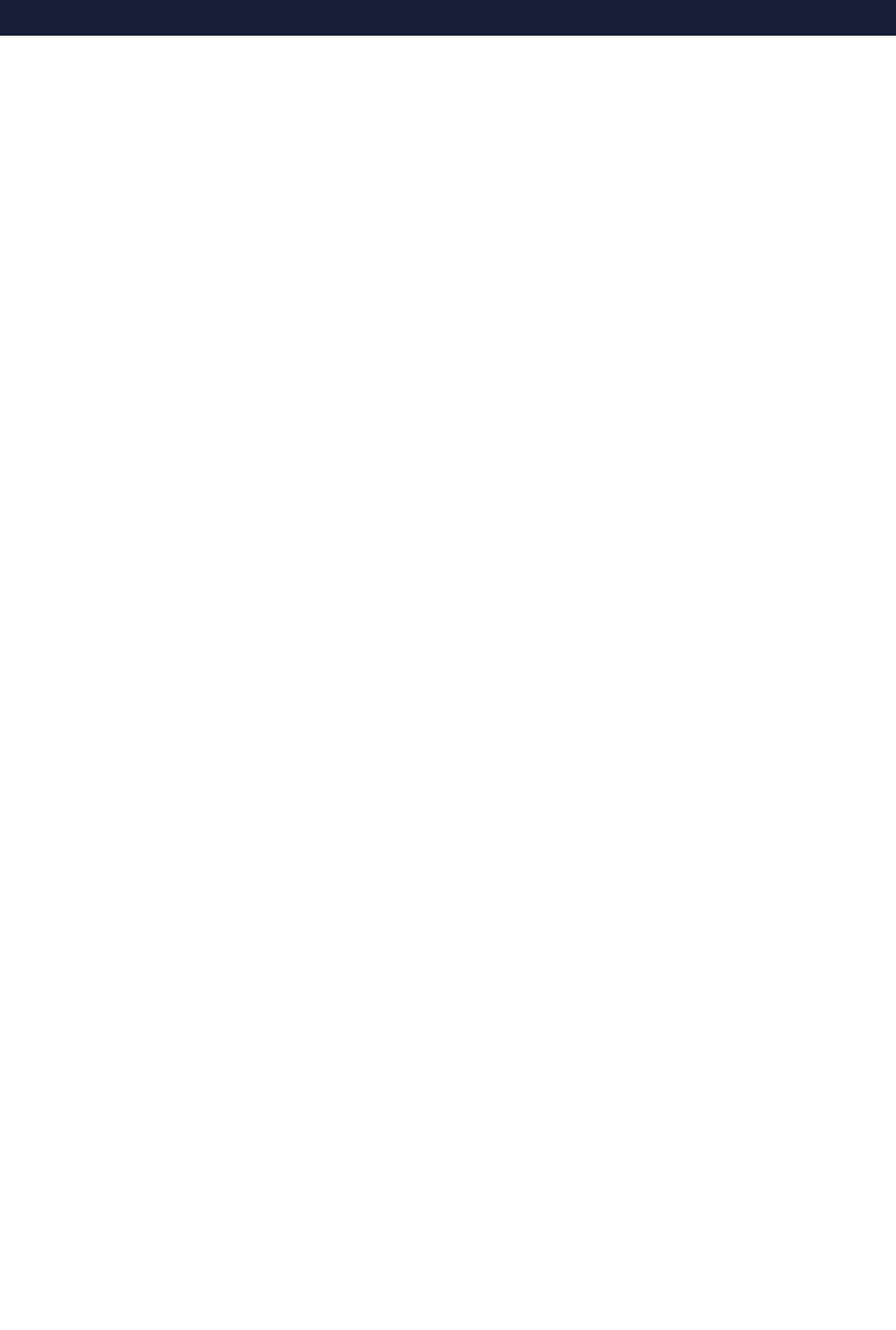
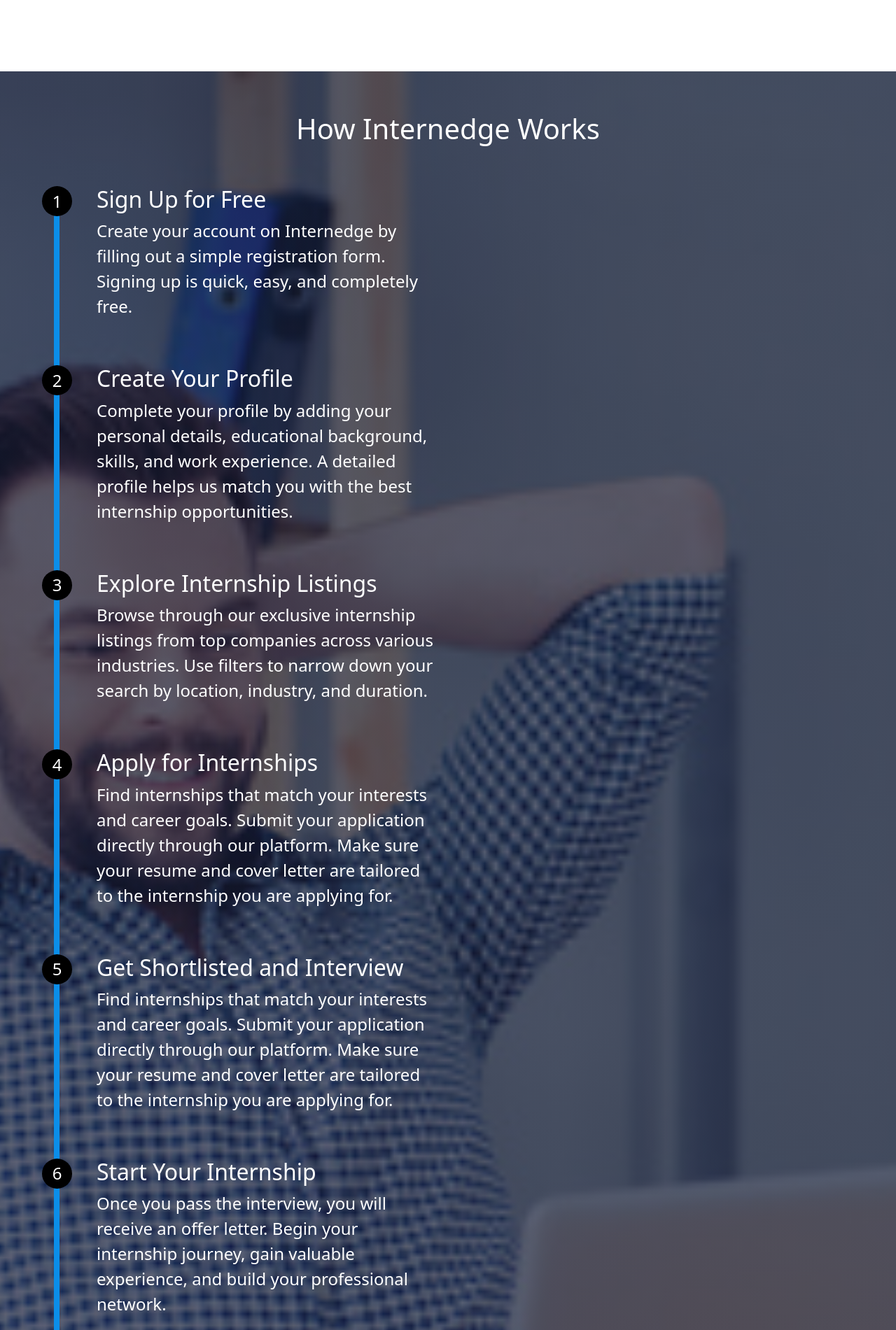
Before and after one commit to Jyoti-rgb/internEdge, a React (Create React App) app: page /how-to-work in a window 1280 px wide. Shown: the part 559-2460 px from the top of the page at 70% size. Before the commit the page ends 800 px from the top, so only its background shows below. Built offline with nearby package versions, Linux system fonts and the light colour scheme.

Commit message:
Design  HowToWork Page Layout

```diff
--- a/src/App.js
+++ b/src/App.js
@@ -4,11 +4,11 @@
 import { BrowserRouter, Route, Routes } from "react-router-dom";
 import Home from "./components/Home/Home";
 import Footer from "./components/common/Footer/Footer";
-import HowToWork from "./components/pages/HowToWork";
 import SignUp from "./components/pages/SignUp";
 import Testimonial from "./components/pages/Testimonial/Testimonial";
 import Contact from "./components/pages/Contact/Contact";
 import Internship from "./components/pages/Internship/Internship";
+import HowToWork from "./components/pages/HowToWork/HowToWork";
 
 function App() {
   return (
--- a/src/components/pages/HowToWork.js
+++ /dev/null
@@ -1,15 +0,0 @@
-import React from "react";
-import { Helmet } from "react-helmet";
-
-export default function HowToWork() {
-  return (
-    <>
-      <Helmet>
-        <meta charSet="utf-8" />
-        <title>How-To-Work - Internedge Website</title>
-        <link rel="canonical" href="http://mysite.com/example" />
-      </Helmet>
-      How to page working
-    </>
-  );
-}
--- /dev/null
+++ b/src/components/pages/HowToWork/HowToWork.js
@@ -0,0 +1,174 @@
+import React from "react";
+import { Helmet } from "react-helmet";
+import "./howtowork.css";
+
+export default function HowToWork() {
+  return (
+    <>
+      <Helmet>
+        <meta charSet="utf-8" />
+        <title>How-To-Work - Internedge Website</title>
+        <link rel="canonical" href="http://mysite.com/example" />
+      </Helmet>
+      <div className="page-header">
+        <div className="page-heading  ">
+          <h1>How To Work</h1>
+        </div>
+      </div>
+      <div className="container-fluid work-container">
+        <div className="work text-center">
+          <h1>How Internedge Works</h1>
+        </div>
+        <div className="step">
+          {/* <div className="step-content">
+            <p>
+              "Ready to transform your career? Start by creating a standout
+              profile that highlights your skills and experiences. Explore our
+              exclusive internship listings to find your perfect match. Apply
+              confidently, get shortlisted, and ace your interview. Internedge
+              is here to guide you every step of the way to success!"
+            </p>
+          </div> */}
+          <div className="step-container">
+            <ul>
+              <li className="step-list">
+                <div className="dot">1</div>
+                <div className="step-des">
+                  <h2> Sign Up for Free</h2>
+                  <p>
+                    Create your account on Internedge by filling out a simple
+                    registration form. Signing up is quick, easy, and completely
+                    free.
+                  </p>
+                </div>
+              </li>
+              <li className="step-list">
+                <div className="dot">2</div>
+                <div className="step-des">
+                  <h2>Create Your Profile</h2>
+                  <p>
+                    Complete your profile by adding your personal details,
+                    educational background, skills, and work experience. A
+                    detailed profile helps us match you with the best internship
+                    opportunities.
+                  </p>
+                </div>
+              </li>
+              <li className="step-list">
+                <div className="dot">3</div>
+                <div className="step-des">
+                  <h2>Explore Internship Listings</h2>
+                  <p>
+                    Browse through our exclusive internship listings from top
+                    companies across various industries. Use filters to narrow
+                    down your search by location, industry, and duration.
+                  </p>
+                </div>
+              </li>
+              <li className="step-list">
+                <div className="dot">4</div>
+                <div className="step-des">
+                  <h2>Apply for Internships</h2>
+                  <p>
+                    Find internships that match your interests and career goals.
+                    Submit your application directly through our platform. Make
+                    sure your resume and cover letter are tailored to the
+                    internship you are applying for.
+                  </p>
+                </div>
+              </li>
+              <li className="step-list">
+                <div className="dot">5</div>
+                <div className="step-des">
+                  <h2>Get Shortlisted and Interview</h2>
+                  <p>
+                    Find internships that match your interests and career goals.
+                    Submit your application directly through our platform. Make
+                    sure your resume and cover letter are tailored to the
+                    internship you are applying for.
+                  </p>
+                </div>
+              </li>
+              <li className="step-list">
+                <div className="dot">6</div>
+                <div className="step-des">
+                  <h2>Start Your Internship</h2>
+                  <p>
+                    Once you pass the interview, you will receive an offer
+                    letter. Begin your internship journey, gain valuable
+                    experience, and build your professional network.
+                  </p>
+                </div>
+              </li>
+              <li className="step-list">
+                <div className="dot">7</div>
+                <div className="step-des">
+                  <h2>Receive Ongoing Support</h2>
+                  <p>
+                    During your internship, receive support from our team to
+                    ensure a smooth and enriching experience. We provide
+                    mentorship, feedback, and guidance throughout your
+                    internship.
+                  </p>
+                </div>
+              </li>
+              <li className="step-list">
+                <div className="dot">8</div>
+                <div className="step-des">
+                  <h2>Complete and Get Certified</h2>
+                  <p>
+                    Successfully complete your internship and receive a
+                    certificate from Internedge. This certification will enhance
+                    your resume and make you more attractive to future
+                    employers.
+                  </p>
+                </div>
+              </li>
+              <li className="step-list">
+                <div className="dot">9</div>
+                <div className="step-des">
+                  <h2>Placement Assistance</h2>
+                  <p>
+                    After your internship, take advantage of our placement
+                    assistance services. We help you find full-time job
+                    opportunities and guide you through the job application
+                    process.
+                  </p>
+                </div>
+              </li>
+            </ul>
+          </div>
+        </div>
+      </div>
+      <div className="container choose">
+        <div className="row">
+          <div className="col-sm-6">
+            <div className="choose-left">Why Choose Internedge?</div>
+          </div>
+          <div className="col-sm-6">
+            <div className="choose-right">
+              <ul>
+                <li>
+                  <strong>Exclusive Internships: </strong>Gain access to
+                  internships at leading companies.
+                </li>
+                <li>
+                  <strong>Professional Development: </strong>Enhance your skills
+                  and gain hands-on experience.
+                </li>
+                <li>
+                  <strong>Career Support: </strong>Receive guidance and support
+                  throughout your internship journey.
+                </li>
+                <li>
+                  <strong>Networking: </strong>Connect with industry
+                  professionals and peers.
+                </li>
+              </ul>
+            </div>
+          </div>
+        </div>
+      </div>
+    </>
+  );
+}
--- /dev/null
+++ b/src/components/pages/HowToWork/howtowork.css
@@ -0,0 +1,97 @@
+.work-container {
+  background: linear-gradient(rgba(24, 29, 56, 0.7), rgba(24, 29, 56, 0.7)),
+    url("./passion.jpg");
+  /* background-image: url("./passion.jpg"); */
+  background-size: cover;
+  background-position: center;
+  background-repeat: no-repeat;
+  color: #fff;
+  margin-top: 109px;
+}
+.work h1 {
+  padding-top: 58px;
+}
+.step-container {
+  display: flex;
+  justify-content: center;
+}
+.step-list {
+  margin-top: 50px;
+  list-style: none;
+  font-size: 1.5rem;
+  margin-left: 1rem;
+  display: flex;
+}
+.step-list::before {
+  content: "";
+  position: absolute;
+  height: 251%;
+  width: 8px;
+  background-color: #0b8ee9;
+  left: 77px;
+  top: 836px;
+  z-index: 0;
+}
+.dot {
+  background-color: black;
+  color: #fff;
+  border-radius: 50%;
+  display: flex;
+  font-size: 24px;
+  width: 43px;
+  height: 43px;
+  justify-content: center;
+  align-items: center;
+  margin-right: 35px;
+  z-index: 1;
+}
+.vl {
+  border-left: 6px solid #89d989;
+  height: 70px;
+  position: relative;
+  top: 23px;
+  width: 0;
+  left: 34px;
+}
+.step-des {
+  width: 40%;
+}
+.step-content {
+  position: absolute;
+  left: 53%;
+  top: 123%;
+  color: #fff;
+  line-height: 57px;
+  width: 611px;
+  font-weight: bold;
+  font-size: 1.5rem;
+}
+.choose {
+  margin-top: 90px;
+  display: flex;
+  align-items: center;
+}
+.choose-left {
+  background-image: linear-gradient(40deg, black, transparent);
+  display: flex;
+  color: #fff;
+  align-items: center;
+  justify-content: center;
+  height: 50vh;
+  font-size: 2.5rem;
+  box-shadow: rgba(0, 0, 0, 0.35) 0px 5px 15px;
+}
+.choose-right {
+  background-image: linear-gradient(40deg, #2593d0, black);
+  display: flex;
+  align-items: center;
+  justify-content: center;
+  color: #fff;
+  padding: 10px;
+  font-size: 1.5rem;
+  height: 50vh;
+  box-shadow: rgba(0, 0, 0, 0.35) 0px 5px 15px;
+}
+.choose-right li {
+  list-style: none;
+}
```
Also changed, not shown: src/components/pages/HowToWork/passion.jpg (added).
